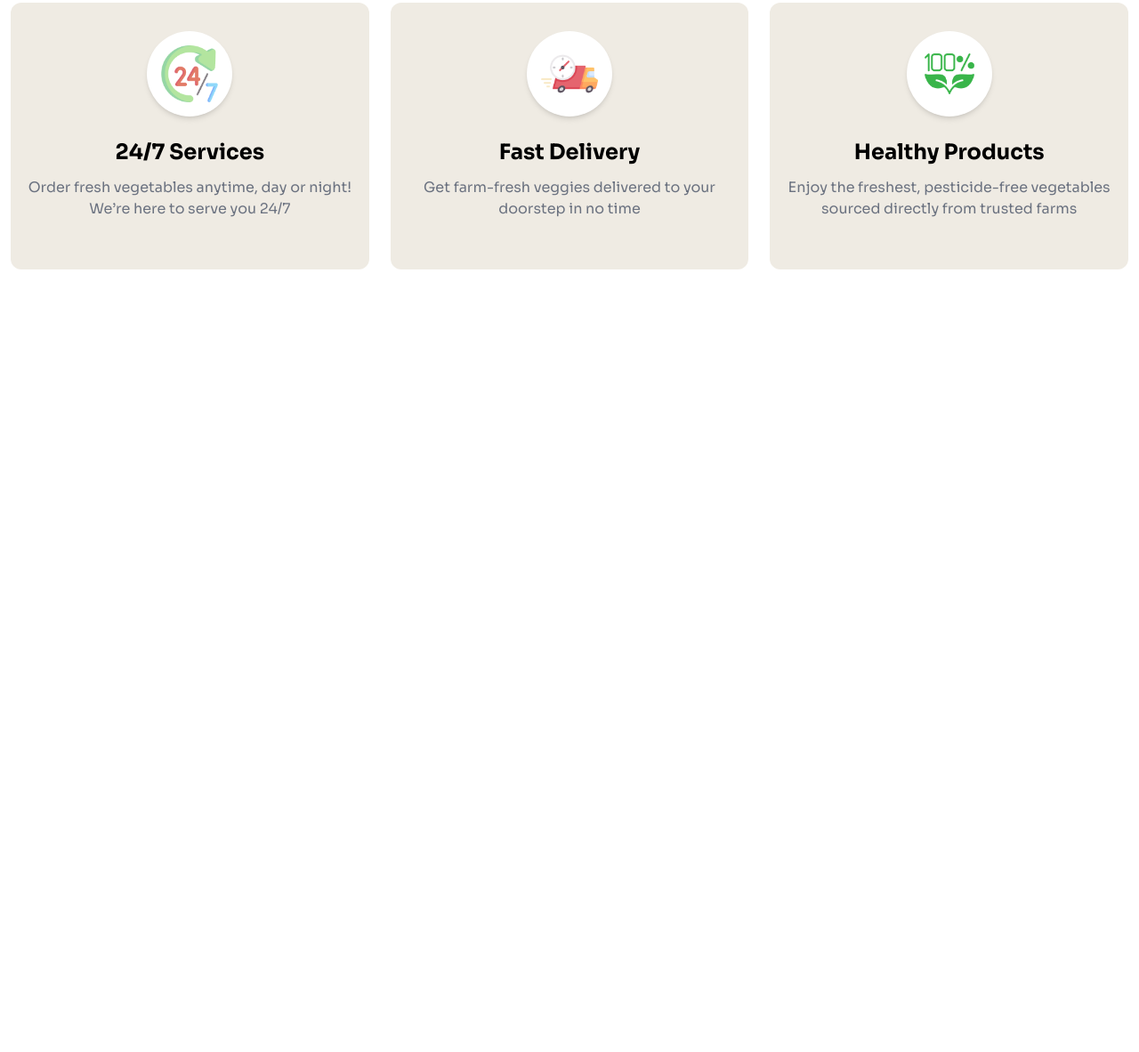
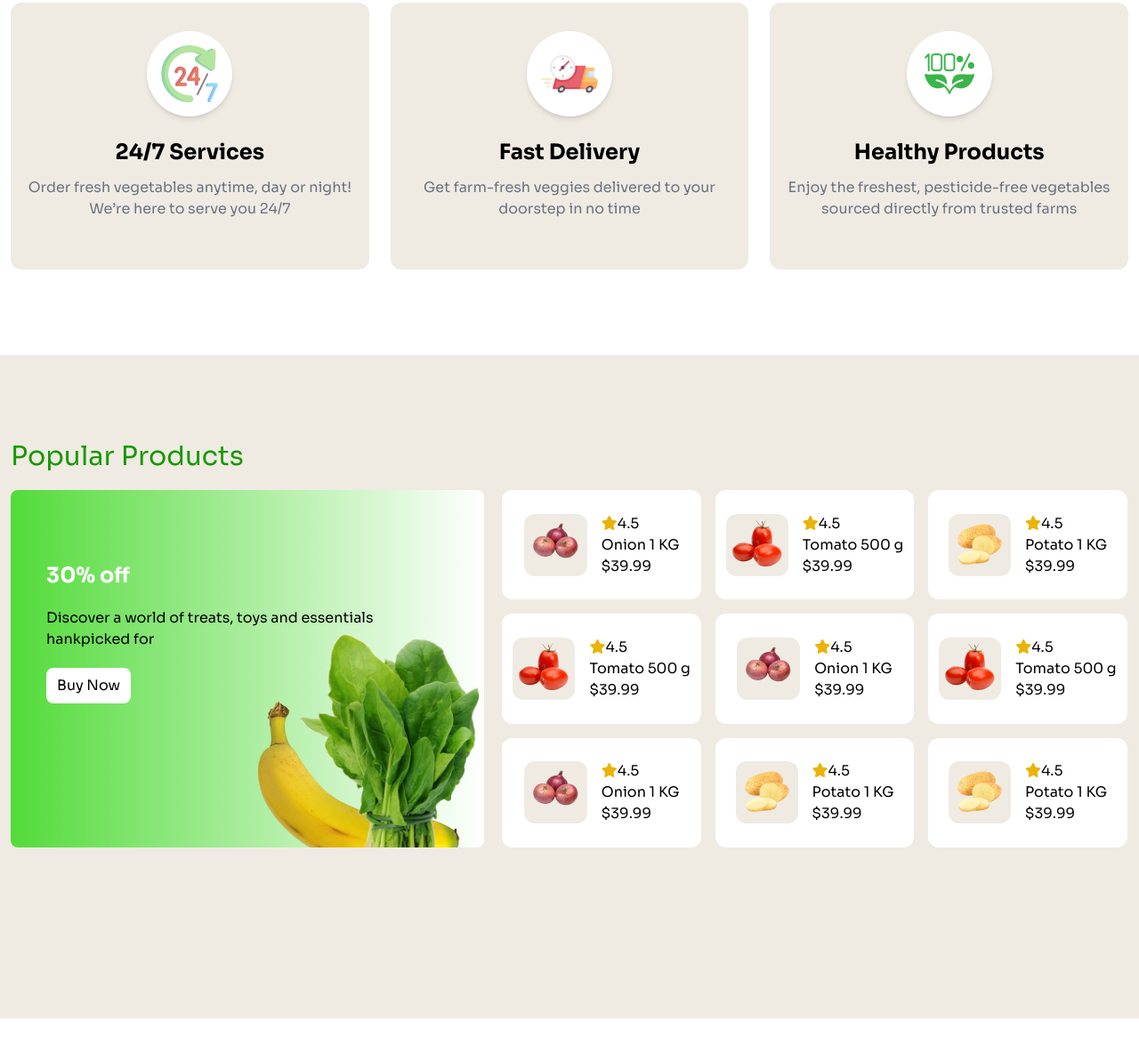
Before and after one commit to Masum264/assignment-03, a plain HTML site: page index.html in a window 1280 px wide. Shown: the part 1412-2595 px from the top of the page at 89% size. Before the commit the page ends 1811 px from the top, so only its background shows below. Drawn offline with nearby package versions, Linux system fonts and the light colour scheme.

Commit message:
Added the products section

```diff
--- a/index.html
+++ b/index.html
@@ -142,6 +142,132 @@
           </div>
         </div>
       </div>
+      <!-- Products section -->
+       <section class="bg-[#EFEBE3] mb-24">
+        <div class="pt-24 mb-18 max-w-screen-xl mx-auto px-3 mb-24 pb-24">
+          <h1 class="text-[#179800] text-3xl mb-5">Popular Products</h1>
+          <!-- cards -->
+           <div class="flex flex-col lg:flex-row lg:pb-24 pb-18 gap-5">
+            <!-- big card -->
+             <div class="bg-gradient-to-r from-[#53DB3A] to-[#FFFFFF] rounded-lg pt-20 pl-10 relative w-[full] h-[402px]">
+              <h3 class="text-2xl text-white font-bold mb-5">30% off</h3>
+              <p class="mb-5 w-5/6">Discover a world of treats, toys and essentials hankpicked for</p>
+              <button class="bg-white rounded-lg px-3 py-2">Buy Now</button>
+              <div class="absolute bottom-0 right-0">
+                <img src="c2-assets/vegetable-offer.png" alt="">
+              </div>
+
+             </div>
+             <!-- Small cards -->
+              <div class="grid lg:grid-cols-3 grid-cols-2 gap-4 ">
+
+                      <div class="bg-white flex justify-center items-center rounded-xl gap-4 w-[full]  p-3">
+                        <div class="bg-[#EFEBE3] rounded-xl">
+                          <img src="c2-assets/onion.png" alt="">
+                        </div>
+                        <div>
+                          <i class="fa-solid fa-star text-yellow-500"></i>4.5
+                          <h3>Onion 1 KG</h3>
+                          <p>$39.99</p>
+                        </div>
+                      </div>
+
+                      <div class="bg-white flex justify-center items-center rounded-xl gap-4 w-[full]  p-3">
+                        <div class="bg-[#EFEBE3] rounded-xl">
+                          <img src="c2-assets/tomato.png" alt="">
+                        </div>
+                        <div>
+                          <i class="fa-solid fa-star text-yellow-500"></i>4.5
+                          <h3>Tomato 500 g</h3>
+                          <p>$39.99</p>
+                        </div>
+                      </div>
+
+                      <div class="bg-white flex justify-center items-center rounded-xl gap-4 w-[full]  p-3">
+                        <div class="bg-[#EFEBE3] rounded-xl">
+                          <img src="c2-assets/potato.png" alt="">
+                        </div>
+                        <div>
+                          <i class="fa-solid fa-star text-yellow-500"></i>4.5
+                          <h3>Potato 1 KG</h3>
+                          <p>$39.99</p>
+                        </div>
+                      </div>
+
+                      <div class="bg-white flex justify-center items-center rounded-xl gap-4 w-[full]  p-3">
+                        <div class="bg-[#EFEBE3] rounded-xl">
+                          <img src="c2-assets/tomato.png" alt="">
+                        </div>
+                        <div>
+                          <i class="fa-solid fa-star text-yellow-500"></i>4.5
+                          <h3>Tomato 500 g</h3>
+                          <p>$39.99</p>
+                        </div>
+                      </div>
+
+                      <div class="bg-white flex justify-center items-center rounded-xl gap-4 w-[full]  p-3">
+                        <div class="bg-[#EFEBE3] rounded-xl">
+                          <img src="c2-assets/onion.png" alt="">
+                        </div>
+                        <div>
+                          <i class="fa-solid fa-star text-yellow-500"></i>4.5
+                          <h3>Onion 1 KG</h3>
+                          <p>$39.99</p>
+                        </div>
+                      </div>
+
+                      <div class="bg-white flex justify-center items-center rounded-xl gap-4 w-[full]  p-3">
+                        <div class="bg-[#EFEBE3] rounded-xl">
+                          <img src="c2-assets/tomato.png" alt="">
+                        </div>
+                        <div>
+                          <i class="fa-solid fa-star text-yellow-500"></i>4.5
+                          <h3>Tomato 500 g</h3>
+                          <p>$39.99</p>
+                        </div>
+                      </div>
+
+                      <div class="bg-white flex justify-center items-center rounded-xl gap-4 w-[full]  p-3">
+                        <div class="bg-[#EFEBE3] rounded-xl">
+                          <img src="c2-assets/onion.png" alt="">
+                        </div>
+                        <div>
+                          <i class="fa-solid fa-star text-yellow-500"></i>4.5
+                          <h3>Onion 1 KG</h3>
+                          <p>$39.99</p>
+                        </div>
+                      </div>
+
+                      <div class="bg-white flex justify-center items-center rounded-xl gap-4 w-[full]  p-3">
+                        <div class="bg-[#EFEBE3] rounded-xl">
+                          <img src="c2-assets/potato.png" alt="">
+                        </div>
+                        <div>
+                          <i class="fa-solid fa-star text-yellow-500"></i>4.5
+                          <h3>Potato 1 KG</h3>
+                          <p>$39.99</p>
+                        </div>
+                      </div>
+
+                      <div class="bg-white flex justify-center items-center rounded-xl gap-4 w-[full] p-3">
+                        <div class="bg-[#EFEBE3] rounded-xl">
+                          <img src="c2-assets/potato.png" alt="">
+                        </div>
+                        <div>
+                          <i class="fa-solid fa-star text-yellow-500"></i>4.5
+                          <h3>Potato 1 KG</h3>
+                          <p>$39.99</p>
+                        </div>
+                      </div>
+
+              </div>
+
+           </div>
+
+        </div>
+
+
+       </section>
     </main>
     <footer></footer>
   </body>
```
